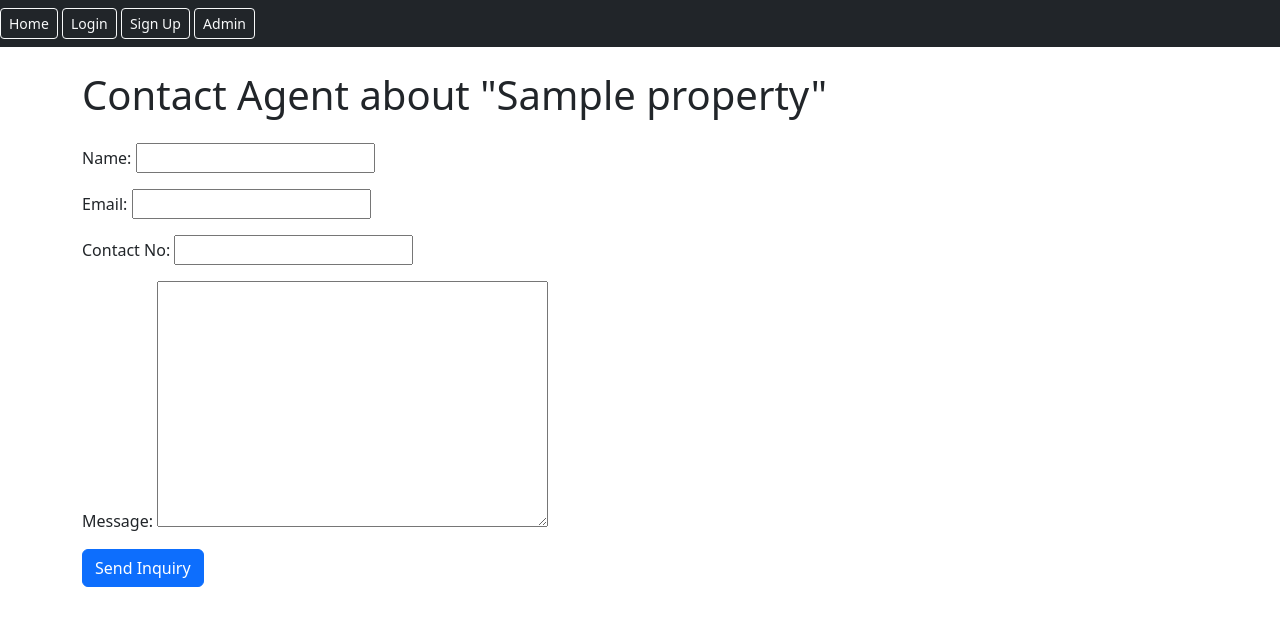
After one commit to Keerthi-3009/real-estate-project, a Django app: page /property/1/inquire/ in a window 1280 px wide. The commit adds this page. Shown: the top 626 px of the page. Run offline with Django 5.2, Linux system fonts and the light colour scheme; tables that the repository leaves empty hold one stand-in row (values such as "Sample post").

Commit message:
Customize contact number field label in inquiry form

```diff
--- a/listings/forms.py
+++ b/listings/forms.py
@@ -1,7 +1,17 @@
 from django import forms
 from .models import Property
+from .models import Inquiry
 
 class PropertyForm(forms.ModelForm):
     class Meta:
         model = Property
         fields = ['title', 'description', 'price', 'property_type']
+
+
+
+class InquiryForm(forms.ModelForm):
+    phone = forms.CharField(label='Contact No', max_length=20)
+
+    class Meta:
+        model = Inquiry
+        fields = ['name', 'email', 'phone', 'message']
--- a/listings/models.py
+++ b/listings/models.py
@@ -41,13 +41,12 @@ class PropertyImage(models.Model):
 
 
 class Inquiry(models.Model):
-    property = models.ForeignKey(
-        Property,
-        on_delete=models.CASCADE
-    )
+    property = models.ForeignKey(Property, on_delete=models.CASCADE, related_name='inquiries')
     name = models.CharField(max_length=100)
     email = models.EmailField()
+    phone = models.CharField(max_length=20)
     message = models.TextField()
+    created_at = models.DateTimeField(auto_now_add=True)
 
     def __str__(self):
         return f"Inquiry from {self.name}"
--- a/listings/templates/listings/property_detail.html
+++ b/listings/templates/listings/property_detail.html
@@ -8,6 +8,7 @@
 {% if user == property.agent %}
     <a href="{% url 'property_edit' property.pk %}" class="btn btn-warning mb-3">Edit</a>
     <a href="{% url 'property_delete' property.pk %}" class="btn btn-danger mb-3">Delete</a>
+    <a href="{% url 'property_inquiry' property.pk %}" class="btn btn-success mb-3">Contact Agent</a>
 {% endif %}
 <h1>{{ property.title }}</h1>
 <p><strong>Price:</strong> ₹{{ property.price }}</p>
--- /dev/null
+++ b/listings/templates/listings/property_inquiry.html
@@ -0,0 +1,10 @@
+{% extends 'listings/base.html' %}
+{% block title %}Contact Agent{% endblock %}
+{% block content %}
+<h1 class="mb-4">Contact Agent about "{{ property.title }}"</h1>
+<form method="post">
+    {% csrf_token %}
+    {{ form.as_p }}
+    <button type="submit" class="btn btn-primary">Send Inquiry</button>
+</form>
+{% endblock %}
--- a/listings/urls.py
+++ b/listings/urls.py
@@ -7,4 +7,5 @@ urlpatterns = [
     path('property/add/', views.property_create, name='property_create'),
     path('property/<int:pk>/edit/', views.property_edit, name='property_edit'),
     path('property/<int:pk>/delete/', views.property_delete, name='property_delete'),
+    path('property/<int:pk>/inquire/', views.property_inquiry, name='property_inquiry'),
 ]
--- a/listings/views.py
+++ b/listings/views.py
@@ -1,8 +1,8 @@
 from django.shortcuts import render, get_object_or_404, redirect
-from .models import Property, PropertyImage
+from .models import Property, PropertyImage, Inquiry
 from .filters import PropertyFilter
 from django.contrib.auth.decorators import login_required
-from .forms import PropertyForm
+from .forms import PropertyForm, InquiryForm
 
 
 def property_list(request):
@@ -71,3 +71,16 @@ def property_edit(request, pk):
     else:
         form = PropertyForm(instance=property)
     return render(request, 'listings/property_form.html', {'form': form, 'editing': True})
+
+def property_inquiry(request, pk):
+    property = get_object_or_404(Property, pk=pk)
+    if request.method == 'POST':
+        form = InquiryForm(request.POST)
+        if form.is_valid():
+            inquiry = form.save(commit=False)
+            inquiry.property = property
+            inquiry.save()
+            return redirect('property_detail', pk=property.pk)
+    else:
+        form = InquiryForm()
+    return render(request, 'listings/property_inquiry.html', {'form': form, 'property': property})
```
Also changed, not shown: listings/admin.py (line endings or trailing spaces), listings/migrations/0004_inquiry_created_at_inquiry_phone_and_more.py (added).
